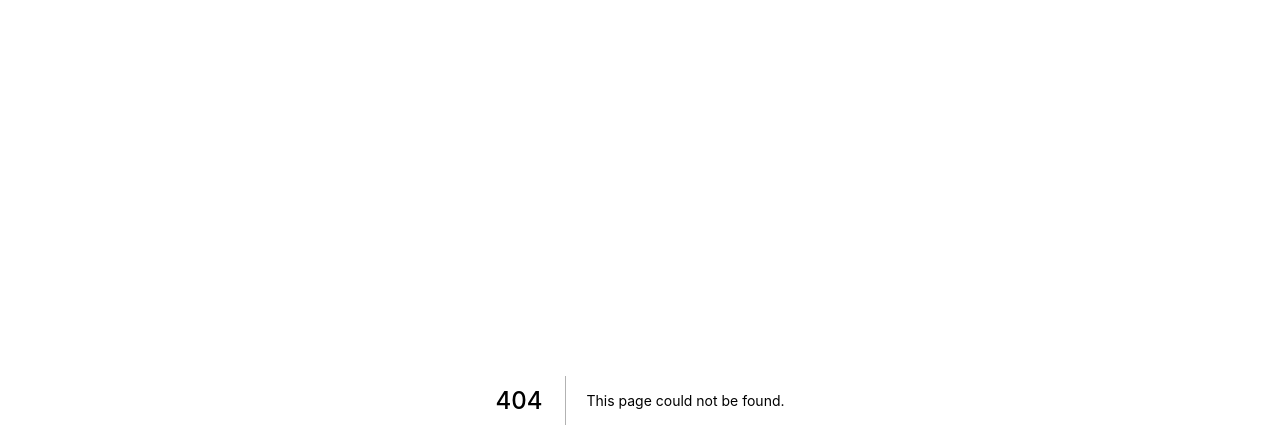
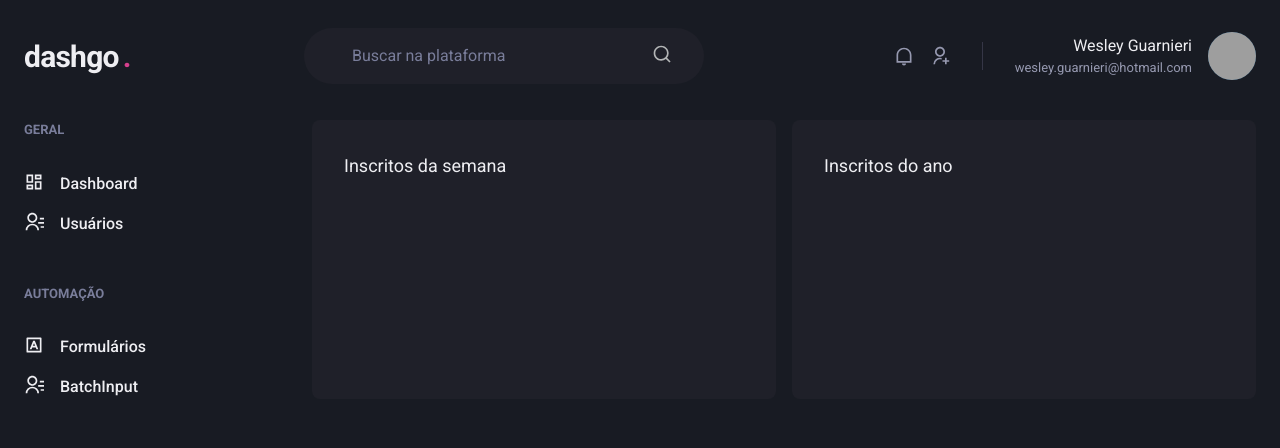
Before and after one commit to wesleytrindade/dashgo, a Next.js app: page /dashboard in a window 1280 px wide. Before the commit this address had no page. Shown: the top 448 px of the page. Built offline with nearby package versions, Linux system fonts and the light colour scheme; grey boxes are pictures that could not be loaded.

Commit message:
desenvolvimento dashboard

```diff
--- a/package.json
+++ b/package.json
@@ -12,10 +12,13 @@
     "@chakra-ui/react": "^1.6.12",
     "@emotion/react": "^11.5.0",
     "@emotion/styled": "^11.3.0",
+    "apexcharts": "^3.29.0",
     "framer-motion": "^5.2.0",
     "next": "12.0.2",
     "react": "17.0.2",
-    "react-dom": "17.0.2"
+    "react-apexcharts": "^1.3.9",
+    "react-dom": "17.0.2",
+    "react-icons": "^4.3.1"
   },
   "devDependencies": {
     "@types/node": "^16.11.6",
--- /dev/null
+++ b/src/components/Header.tsx
@@ -0,0 +1,88 @@
+import { Flex, Input, Text, Icon, HStack, Box, Avatar } from "@chakra-ui/react";
+import { RiNotificationLine, RiSearchLine, RiUserAddLine } from 'react-icons/ri';
+
+export function Header() {
+    return (
+        <Flex
+            as="header"
+            width="100%"
+            maxWidth={1480}
+            height="20"
+            mx="auto"
+            mt="4"
+            px="6"
+            align="center"
+        >
+
+            <Text
+                fontSize="3xl"
+                fontWeight="bold"
+                letterSpacing="tight"
+                w="64"
+            >
+                dashgo
+                <Text
+                    as="span"
+                    color="pink.500"
+                    ml="1">.
+                </Text>
+            </Text>
+
+            <Flex
+                as="label"
+                flex="1"
+                py="4"
+                px="8"
+                ml="6"
+                maxWidth={400}
+                alignSelf="center"
+                color="gray.200"
+                position="relative"
+                bg="gray.800"
+                borderRadius="full">
+
+                <Input
+                    color="gray.50"
+                    variant="unstyled"
+                    px="4"
+                    mr="4"
+                    placeholder="Buscar na plataforma"
+                    _placeholder={{ color: 'gray.400' }}
+                />
+                <Icon as={RiSearchLine} fontSize="20" />
+
+            </Flex>
+
+            <Flex
+                align="center"
+                ml="auto">
+                <HStack
+                    spacing="4"
+                    mx="8"
+                    pr="8"
+                    py="1"
+                    color="gray.300"
+                    borderRightWidth={1}
+                    borderColor="gray.700"
+                >
+                    <Icon as={RiNotificationLine} fontSize="20" />
+                    <Icon as={RiUserAddLine} fontSize="20" />
+                </HStack>
+
+                <Flex align="center">
+                    <Box mr="4" textAlign="right">
+                        <Text>Wesley Guarnieri</Text>
+                        <Text
+                            color="gray.300"
+                            fontSize="small"
+                        >
+                            wesley.guarnieri@hotmail.com
+                        </Text>
+                    </Box>
+
+                    <Avatar size="md" name="Wesley Trindade Guarnieri" src="http://github.com/wesleytrindade.png"/>
+                </Flex>
+            </Flex>
+        </Flex>
+    )
+}
--- /dev/null
+++ b/src/components/Sidebar/Index.tsx
@@ -0,0 +1,26 @@
+import { Box, Stack, Text, Icon } from "@chakra-ui/react";
+import { RiContactsLine, RiDashboardLine, RiInputMethodLine } from "react-icons/ri";
+import { Link } from "./Link";
+import { MenuSection } from "./Section";
+
+export function Sidebar() {
+
+    return (
+        <Box as="aside" w="64" mr="8">
+            <Stack spacing="12" align="flex-start">
+
+                <MenuSection title="GERAL">
+                    <Link title="Dashboard" icon={RiDashboardLine} />
+                    <Link title="Usuários" icon={RiContactsLine} />
+                </MenuSection>
+
+
+                <MenuSection title="AUTOMAÇÃO">
+                    <Link title="Formulários" icon={RiInputMethodLine} />
+                    <Link title="BatchInput" icon={RiContactsLine} />
+                </MenuSection>
+
+            </Stack>
+        </Box>
+    )
+}
--- /dev/null
+++ b/src/components/Sidebar/Link.tsx
@@ -0,0 +1,19 @@
+
+import { Link as ChakraLink, Icon, Text } from '@chakra-ui/react';
+import { ReactNode } from 'react';
+
+interface LinkProps {
+    hoverColor?: string,
+    icon?: ReactNode | any,
+    title: string
+}
+
+export function Link({ hoverColor = "pink.400", icon, title }: LinkProps) {
+    return (
+        <ChakraLink display="flex" align="center" _hover={{ color: hoverColor }}>
+            {!!icon &&
+                <Icon as={icon} fontSize="20" />}
+            <Text ml="4" fontWeight="medium">{title}</Text>
+        </ChakraLink>
+    )
+}
--- /dev/null
+++ b/src/components/Sidebar/Section.tsx
@@ -0,0 +1,18 @@
+import { Box, Stack, Text} from "@chakra-ui/react";
+import { ReactNode } from "react";
+
+interface MenuSectionProps{
+    title:string;
+    children:JSX.Element[];
+
+}
+export function MenuSection({title, children}:MenuSectionProps) {
+    return (
+        <Box>
+            <Text fontWeight="bold" color="gray.400" fontSize="small">{title}</Text>
+            <Stack spacing="4" mt="8" align="stretch">
+                {children}
+            </Stack>
+        </Box>
+    )
+}
--- /dev/null
+++ b/src/pages/dashboard.tsx
@@ -0,0 +1,50 @@
+import { Box, Flex, SimpleGrid, Text } from "@chakra-ui/react";
+import Head from "next/head";
+import { Header } from "../components/Header";
+import { Sidebar } from "../components/Sidebar/Index";
+
+import Chart from 'react-apexcharts';
+
+export default function Dashboard() {
+    return (
+        <Flex direction="column" h="100vh">
+            <Header />
+
+            <Flex w="100%" my="6" maxWidth={1480} mx="auto" px="6">
+                <Sidebar />
+
+                <SimpleGrid flex="1" gap="4" minChildWidth="320px" align="flex-start">
+                    <Box
+                        p='8'
+                        bg="gray.800"
+                        borderRadius={8}
+                    >
+
+                        <Text fontSize="lg" mb="4">
+                            Inscritos da semana
+                        </Text>
+
+                    </Box>
+
+                    <Box
+                        p='8'
+                        bg="gray.800"
+                        borderRadius={8}
+                    >
+
+                        <Text fontSize="lg" mb="4">
+                            Inscritos do ano
+                        </Text>
+                    </Box>
+
+                </SimpleGrid>
+
+
+            </Flex>
+
+            <Head>
+                <title>Dashgo | Dashboard</title>
+            </Head>
+        </Flex>
+    )
+}
--- a/src/pages/index.tsx
+++ b/src/pages/index.tsx
@@ -1,8 +1,13 @@
 import { Flex, Button, Stack } from "@chakra-ui/react";
+import Head  from "next/head";
 import { Input } from "../components/Form/Input";
 
 export default function Home() {
     return (
+        <>
+        <Head>
+            <title>Dashgo | Login</title>
+        </Head>
         <Flex
             w="100vw"
             h="100vh"
@@ -45,6 +50,7 @@ export default function Home() {
                 </Button>
             </Flex>
         </Flex>
+        </>
 
 
     )
```
Also changed, not shown: 1 other file (tests, documents, lock files or other folders).
